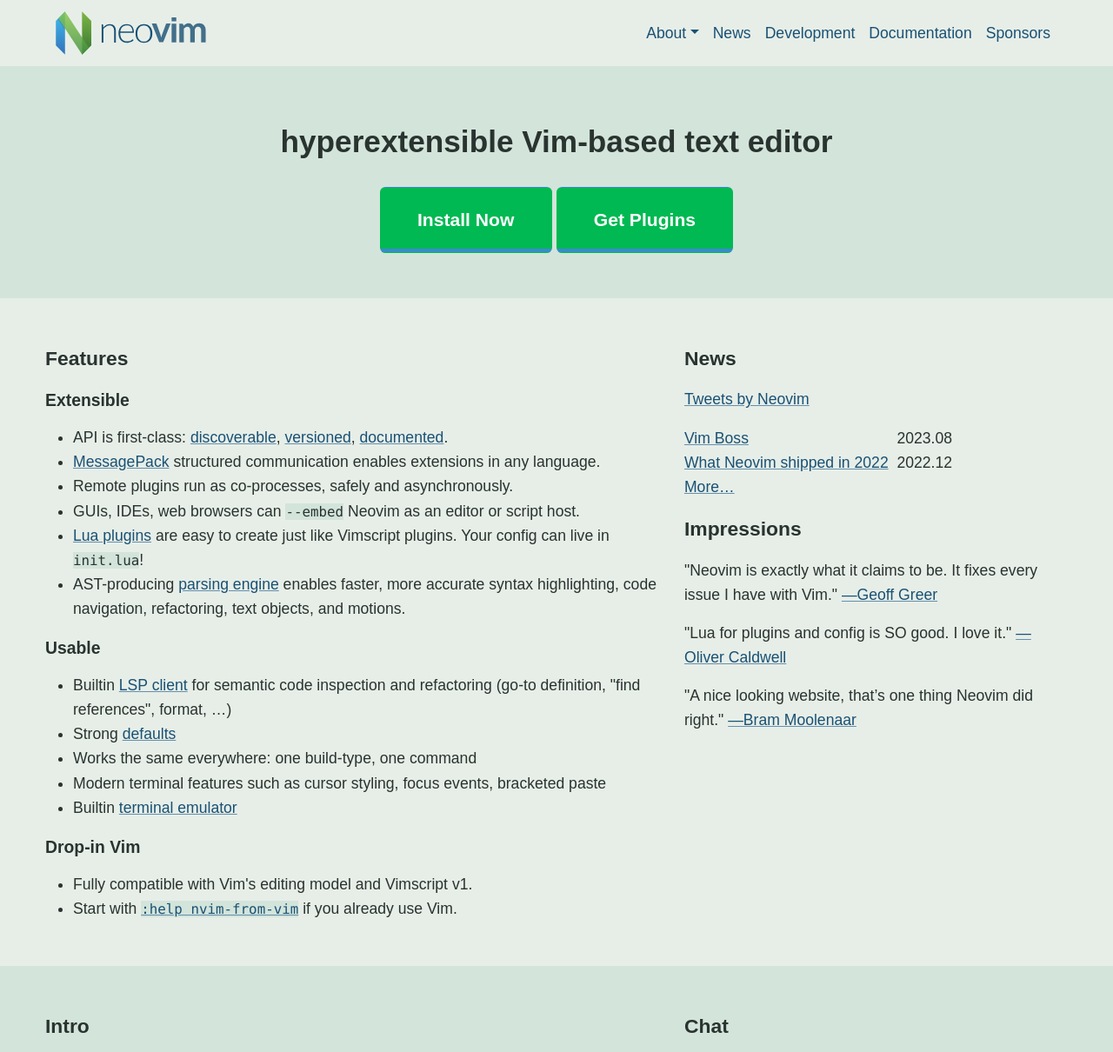
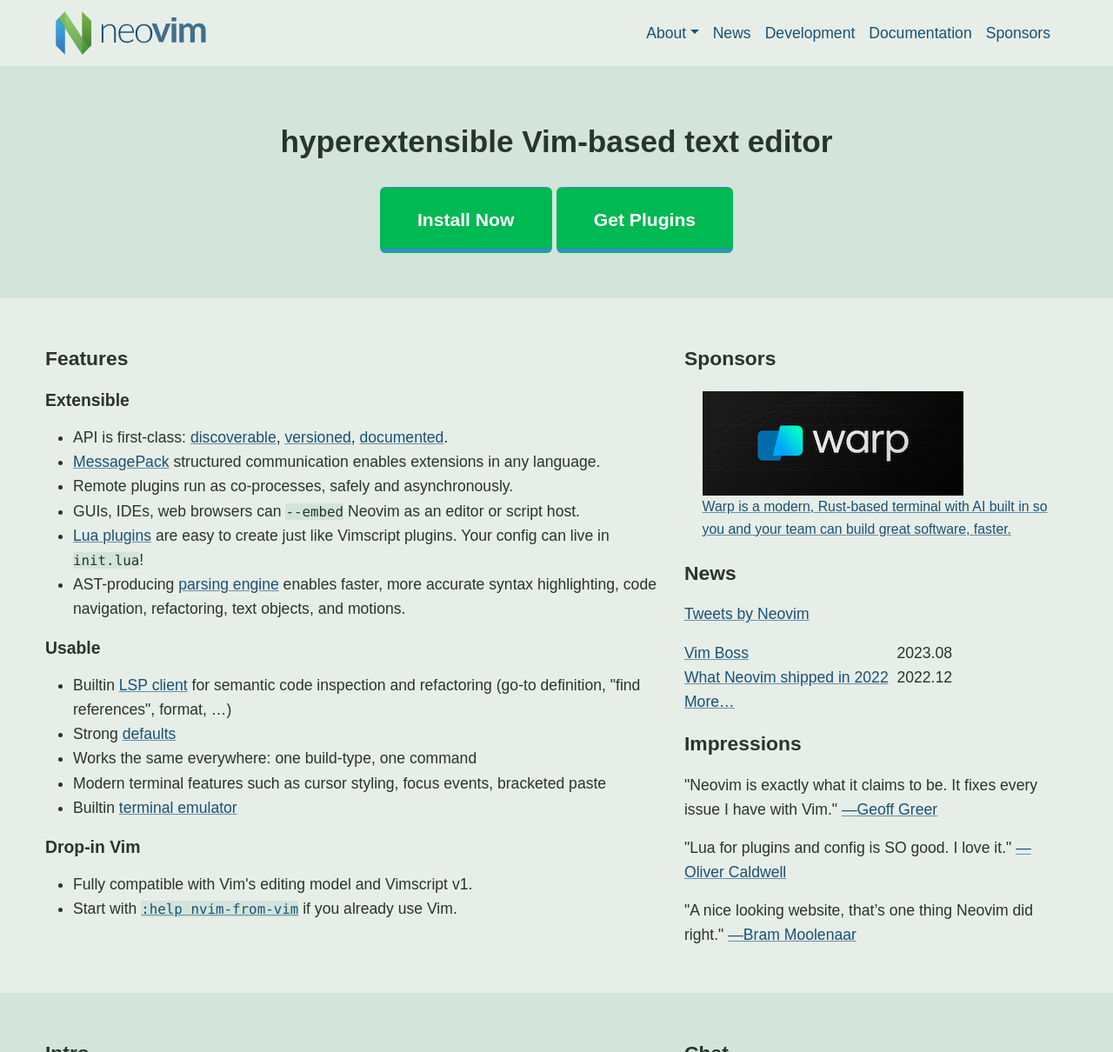
Before and after one commit to neovim/neovim.github.io, a Jekyll site: the page built from index.html, in a window 1280 px wide, cut to the strip 0-1210 px from the top of the page. Shown: the whole strip at 87% size. Built offline with Jekyll 4.4.1, drawn with Linux system fonts in a browser that asks for light colours; comment, search, counter and statistics services are not loaded.

Commit message:
sponsors: warp #340
until Feb 1

```diff
--- a/css/main.css
+++ b/css/main.css
@@ -408,6 +408,7 @@
   padding: 0.3em 1.3em;
   border-radius: 0.3em;
   margin-top: 0.6em;
+  font-size: 0.9em;
 }
 
 .first-level-sponsor {
--- a/index.html
+++ b/index.html
@@ -75,6 +75,14 @@
 
     </div>
     <div class="col-narrow">
+      <h2 id="sponsors-header">Sponsors</h2>
+      <div id="sponsors" class="sponsors-main">
+        <a href="https://www.warp.dev/?utm_source=github&utm_medium=referral&utm_campaign=neovim_20231211"><img width="300" class="img-fluid" src="/images/sponsors/warp-300px.png" title="Visit warp.dev to learn more." alt="Visit warp.dev to learn more."/>
+          <br/>
+          Warp is a modern, Rust-based terminal with AI built in so you and your team can build great software, faster.
+        </a>
+      </div>
+
       <div class="news-section">
         <h2 id="news">News</h2>
 
```
Also changed, not shown: images/sponsors/warp-300px.png (added).
